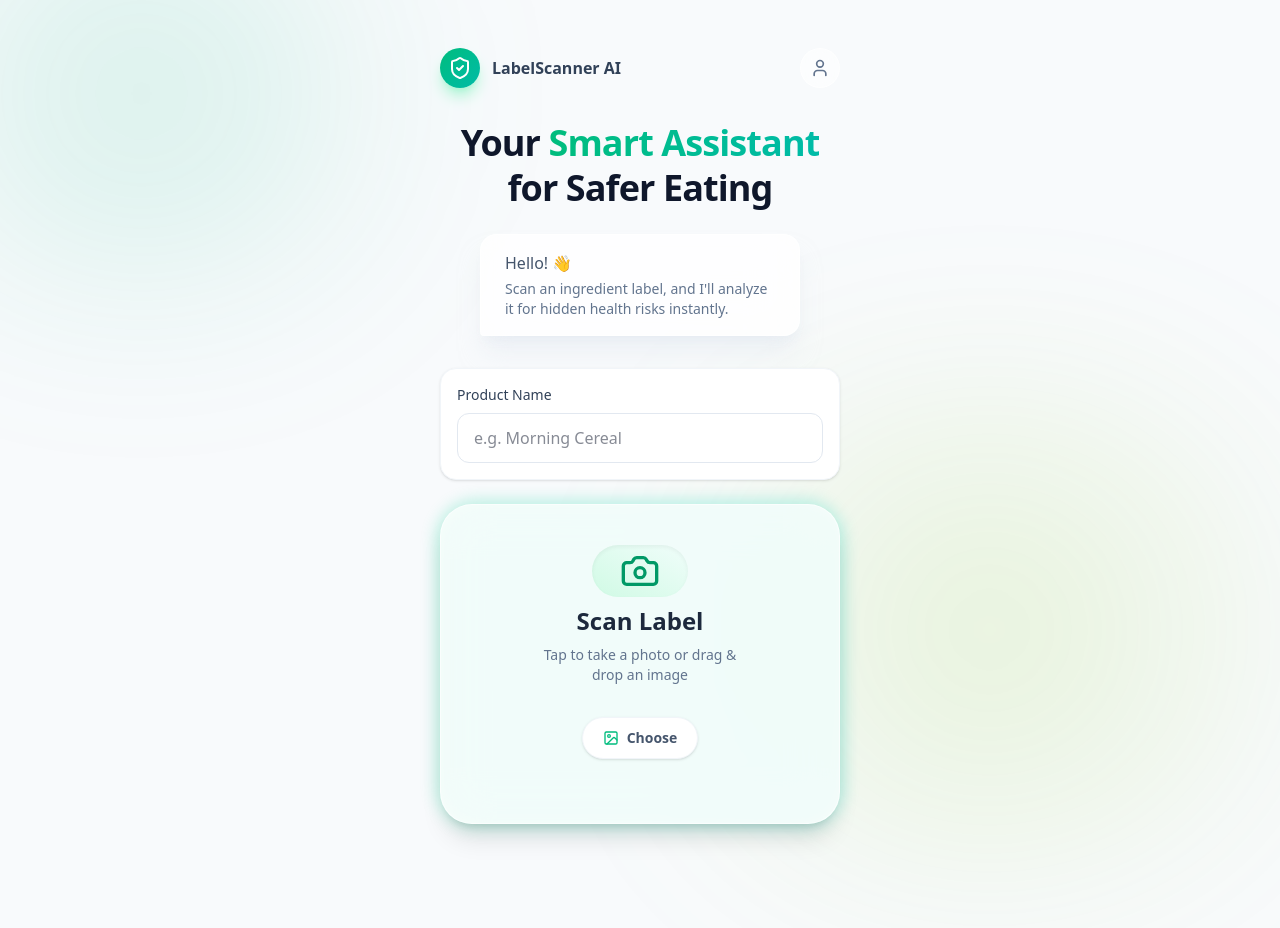
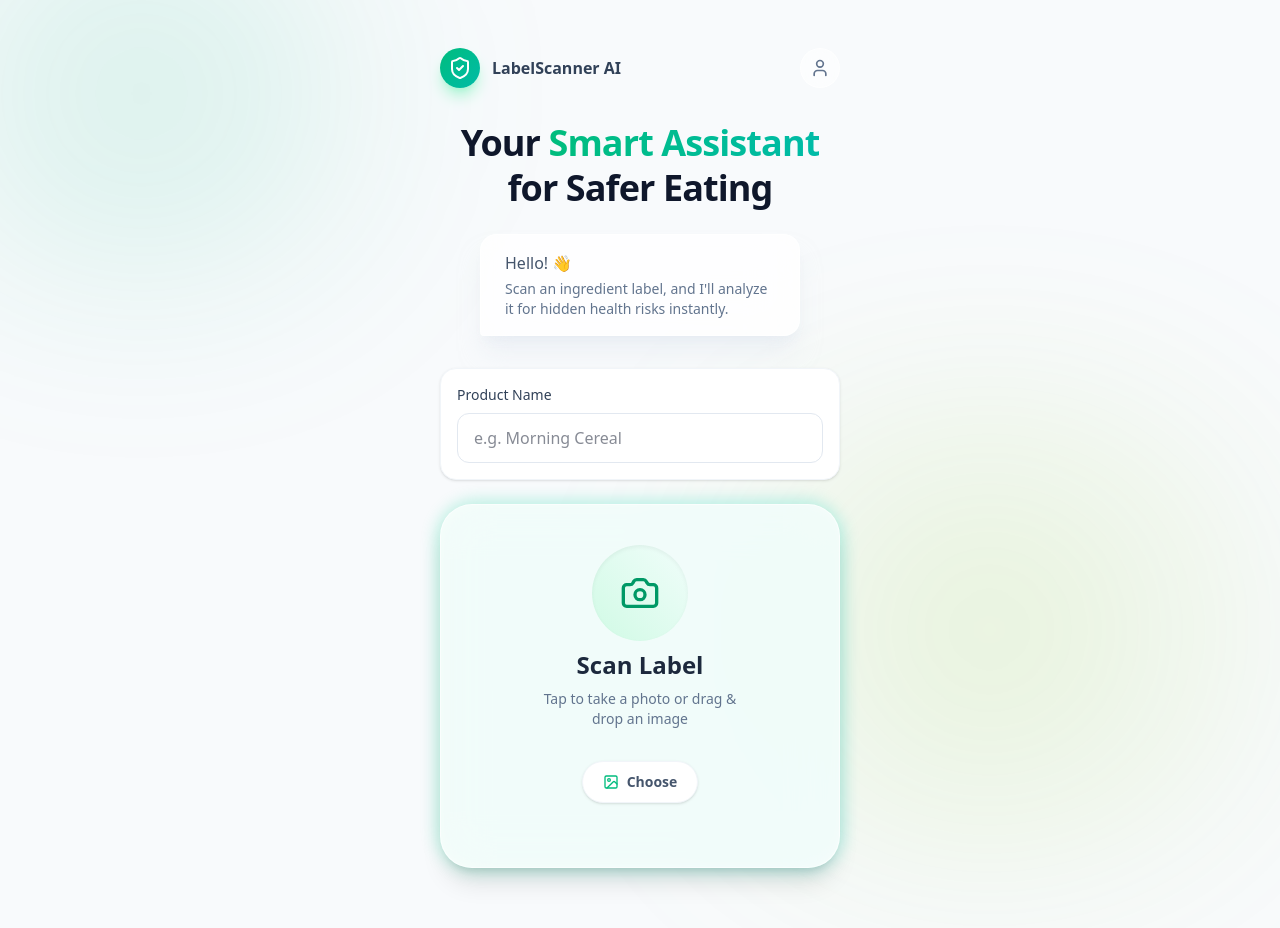
Before and after one commit to justrichgore/food-label-scanner, a Next.js app: page / in a window 1280 px wide. Shown: the top 928 px of the page. Before the commit the page ends 904 px from the top, so only its background shows below. Built offline with nearby package versions, Linux system fonts and the light colour scheme.

Commit message:
Fix: layout issue on analyzing screen

```diff
--- a/components/ImageUploader.tsx
+++ b/components/ImageUploader.tsx
@@ -59,7 +59,7 @@ export default function ImageUploader({ onImageSelect, isProcessing }: ImageUplo
 
                 <div className={`
             relative rounded-[2rem] p-10 flex flex-col items-center justify-center text-center space-y-6
-            h-80 bg-white/80 backdrop-blur-xl border border-white/60 shadow-xl
+            min-h-[20rem] bg-white/80 backdrop-blur-xl border border-white/60 shadow-xl
             transition-all duration-300
             ${dragActive ? 'bg-white/90 border-emerald-400' : 'hover:border-white/80'}
             ${isProcessing ? 'cursor-wait' : ''}
```
